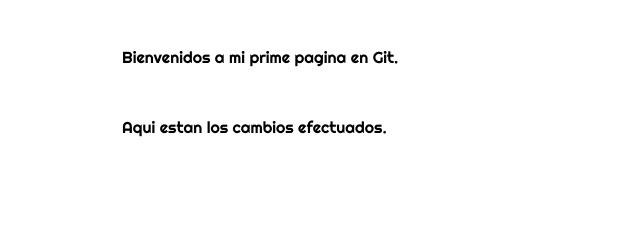
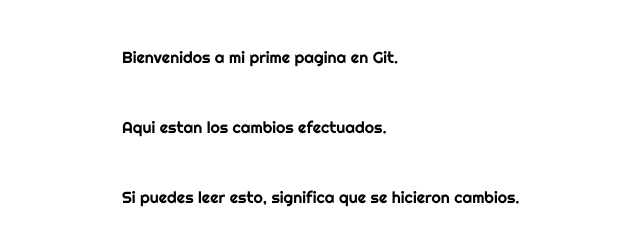
Before and after one commit to josue-a-Mx/repositorio, a plain HTML site: page index.html in a window 1280 px wide. Shown: the part 341-586 px from the top of the page, without its empty margins (318-958 px from the left). Drawn offline with Linux system fonts and the light colour scheme.

Commit message:
Se agregó un parrafo más

```diff
--- a/index.html
+++ b/index.html
@@ -15,6 +15,7 @@
 <!-- Change this code here by copy and pasting your template on line 15 -->
 <p>Bienvenidos a mi prime pagina en Git.</p>
 <p>Aqui estan los cambios efectuados.</p>
+<p>Si puedes leer esto, significa que se hicieron cambios.</p>
 
 </body>
 </html>
```
